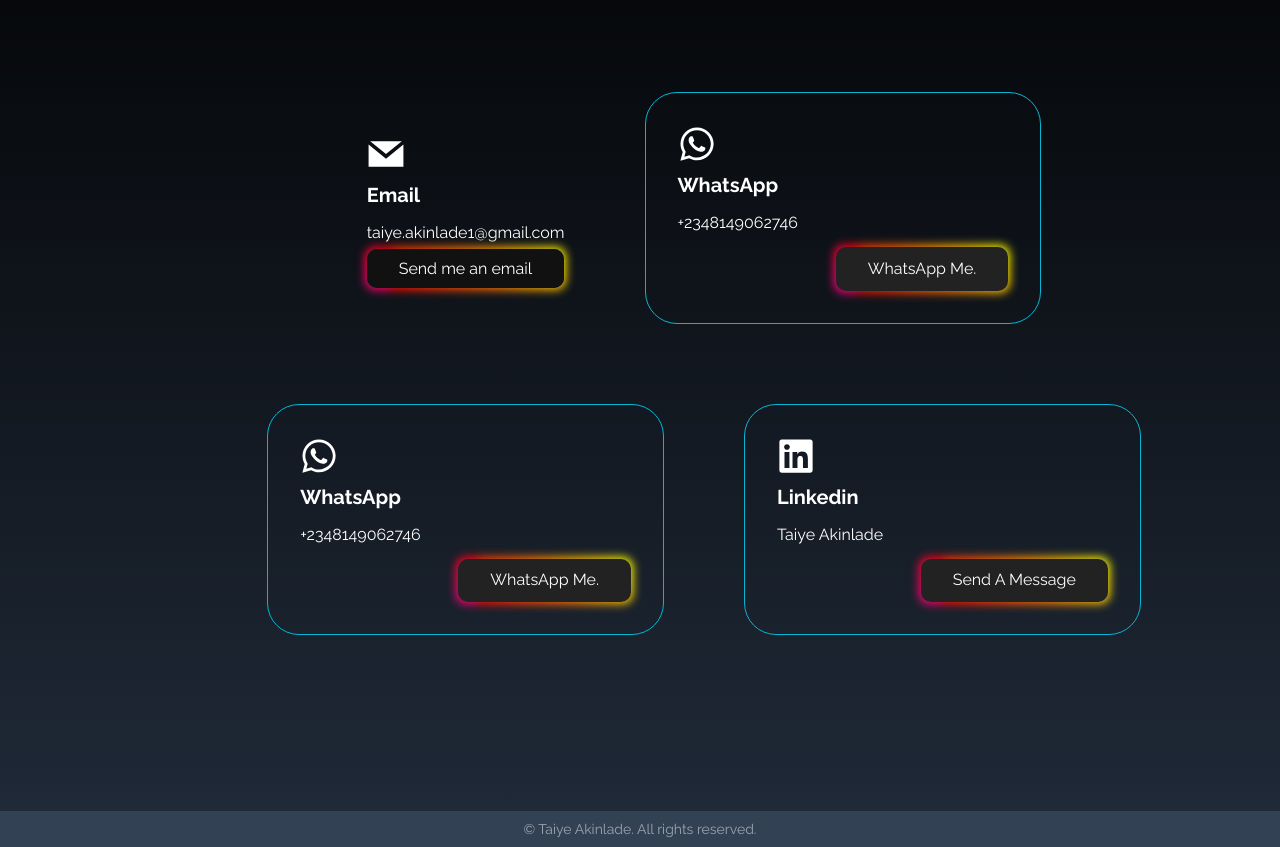
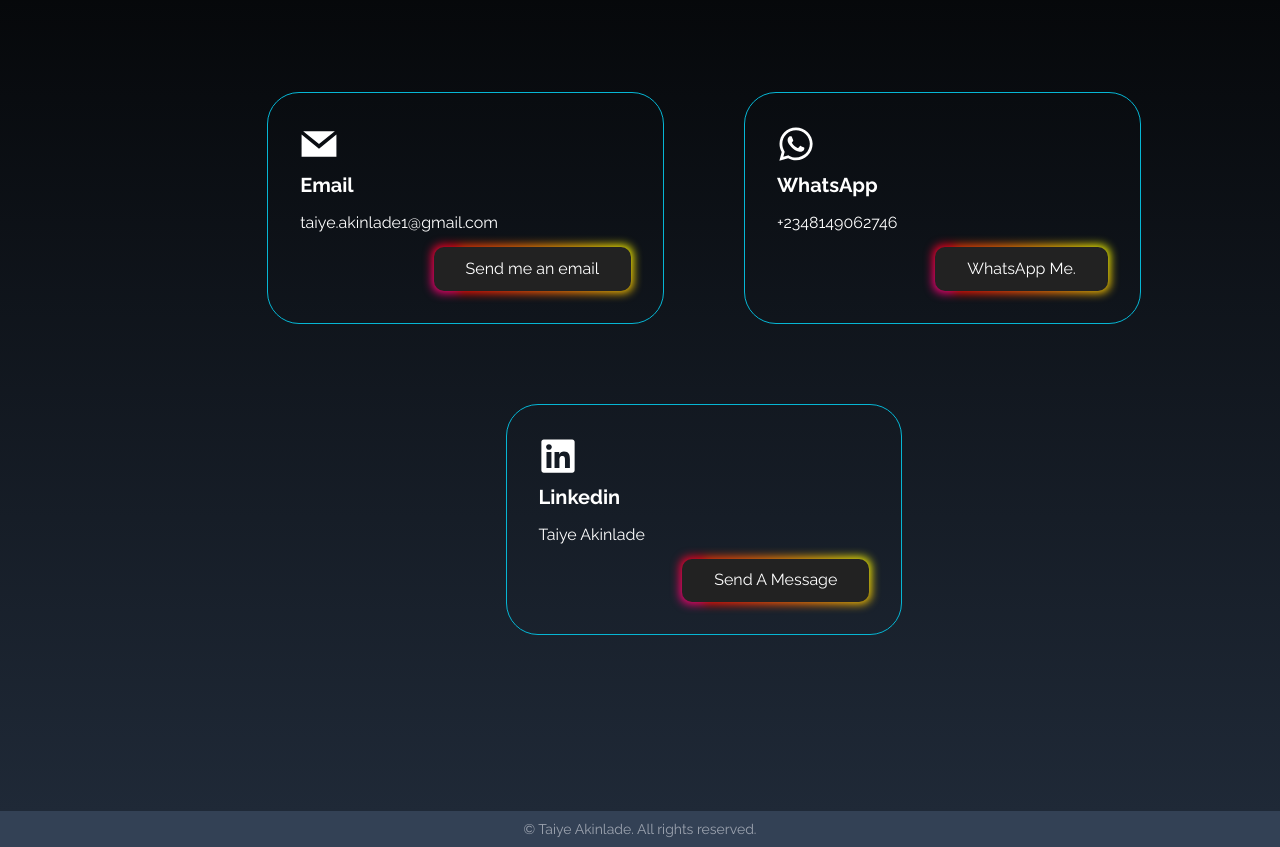
Before and after one commit to TeeAkinlade/My_PORTFOLIO, a React (Vite) app: page / in a window 1280 px wide. Shown: the part 3960-4807 px from the top of the page. Built offline with nearby package versions, Linux system fonts and the light colour scheme.

Commit message:
Update Contact.jsx

```diff
--- a/src/components/Contact.jsx
+++ b/src/components/Contact.jsx
@@ -20,7 +20,7 @@ const Contact = () => {
           <p className="py-6">Get in touch with me</p>
         </div>
          <div className="w-full flex md:flex-row flex-col flex-wrap items-center justify-center gap-10 lg:gap-[5rem] lg:m-[4rem] px-4">
-            <div classaNAme="flex flex-col w-full md:w-[40%] rounded-[2rem] p-8 border border-cyan-500">
+           {/* <div classaNAme="flex flex-col w-full md:w-[40%] rounded-[2rem] p-8 border border-cyan-500">
                 <GrMail size={38} className="mb-2"/>
                 <h3 className="font-bold text-xl">Email</h3>
                 <p className="py-3">taiye.akinlade1@gmail.com</p>
@@ -32,18 +32,18 @@ const Contact = () => {
                 >
                     Send me an email
                 </a>
-            </div>
-             <div className="flex flex-col w-full md:w-[40%] rounded-[2rem] p-8 border border-cyan-500">
-            <FaWhatsapp size={38} className="mb-2" />
-                <h3 className="font-bold text-xl">WhatsApp</h3>
-                <p className="py-3">+2348149062746</p>
-                <a
+            </div> */}
+            <div className="flex flex-col w-full md:w-[40%] rounded-[2rem] p-8 border border-cyan-500">
+                <GrMail size={38} className="mb-2" />
+                   <h3 className="font-bold text-xl">Email</h3>
+                   <p className="py-3">taiye.akinlade1@gmail.com</p>
+                   <a
                     className="button-85"
                     role="button"
                     target="_blank"
-                    href="https://wa.me/+2348149062746"
-                >
-                    WhatsApp Me.
+                    href="mailto:taiye.akinlade1@gmail.com"
+                   >
+                    Send me an email
                 </a>
             </div>
             <div className="flex flex-col w-full md:w-[40%] rounded-[2rem] p-8 border border-cyan-500">
```
